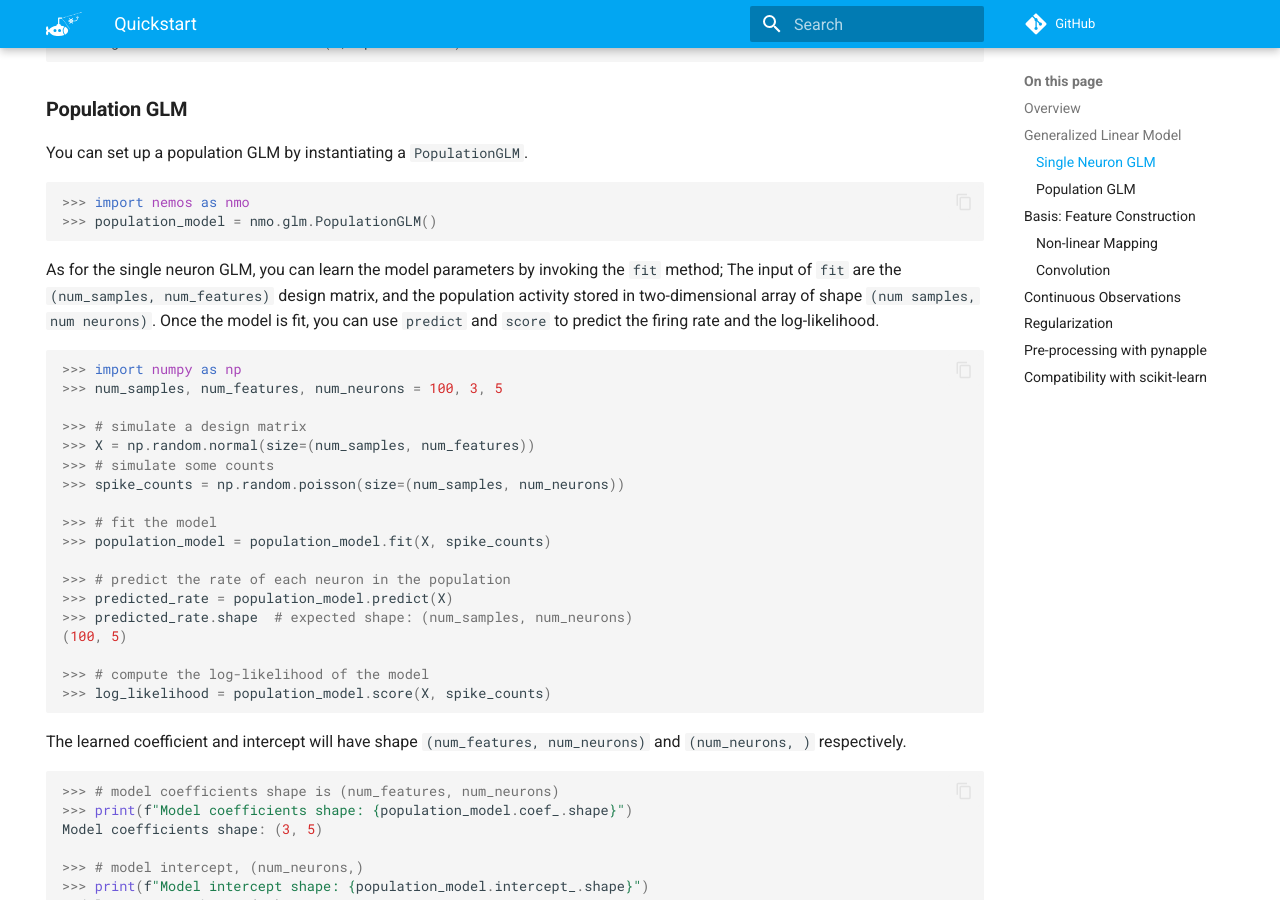
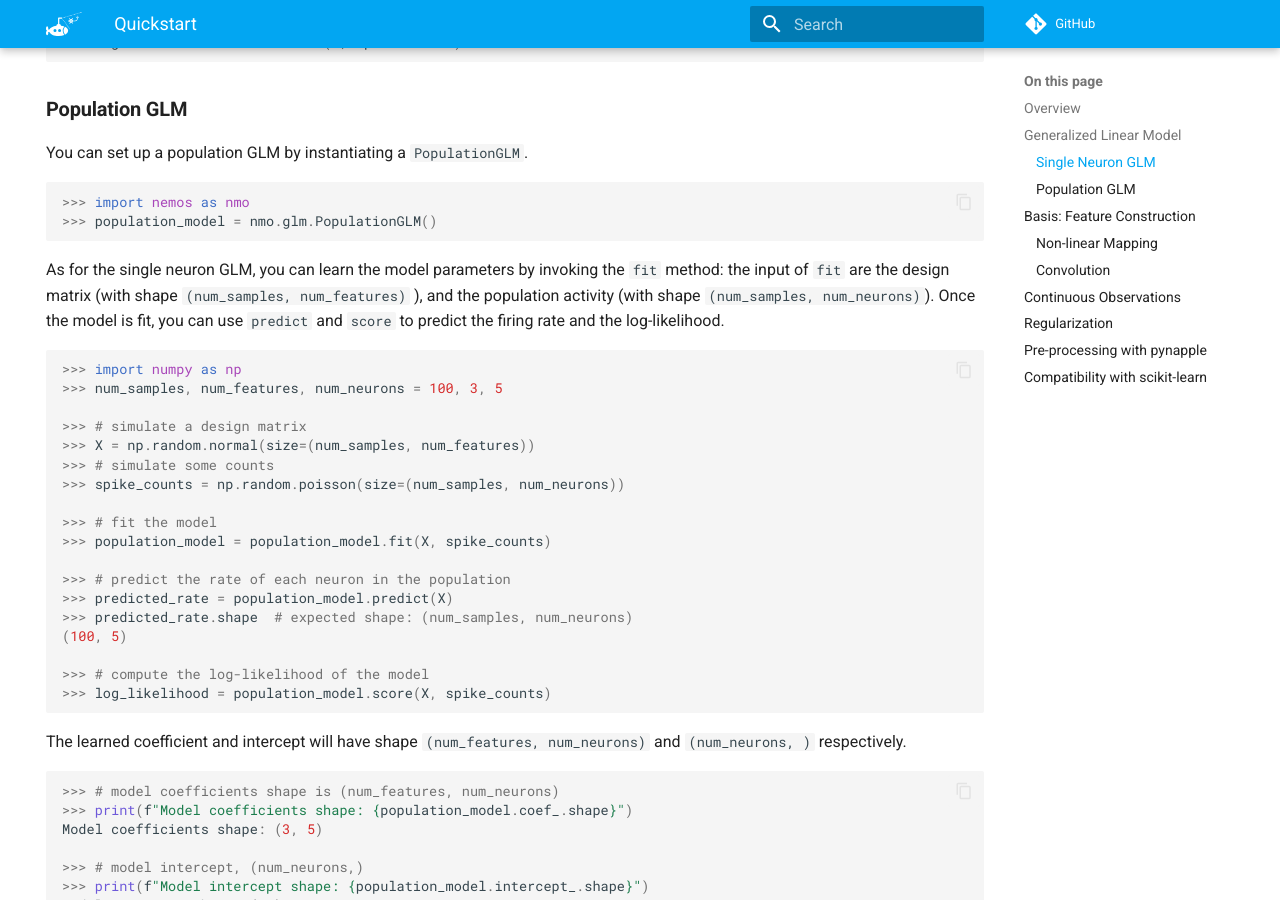
Before and after one commit to flatironinstitute/nemos, an MkDocs documentation site: the page built from docs/quickstart.md, in a window 1280 px wide and 900 px high, scrolled down 1565 px. Built offline with MkDocs 1.6.1 and Material for MkDocs 9.7.7, drawn with Linux system fonts in a browser that asks for light colours; nearby versions of some CDN libraries; library files that are not in the unit come from our copies; comment, search, counter and statistics services are not loaded.

Commit message:
Update docs/quickstart.md
Co-authored-by: William F. Broderick <billbrod@gmail.com>

````diff
--- a/docs/quickstart.md
+++ b/docs/quickstart.md
@@ -93,7 +93,7 @@
 
 ```
 
-As for the single neuron GLM, you can learn the model parameters by invoking the `fit` method; The input of `fit` are the `(num_samples, num_features)` design matrix, and the population activity stored in two-dimensional array of shape `(num samples, num neurons)`.
+As for the single neuron GLM, you can learn the model parameters by invoking the `fit` method: the input of `fit` are the design matrix (with shape `(num_samples, num_features)` ), and the population activity (with shape `(num_samples, num_neurons)`).
 Once the model is fit, you can use `predict` and `score` to predict the firing rate and the log-likelihood.
 
 ```python
````
